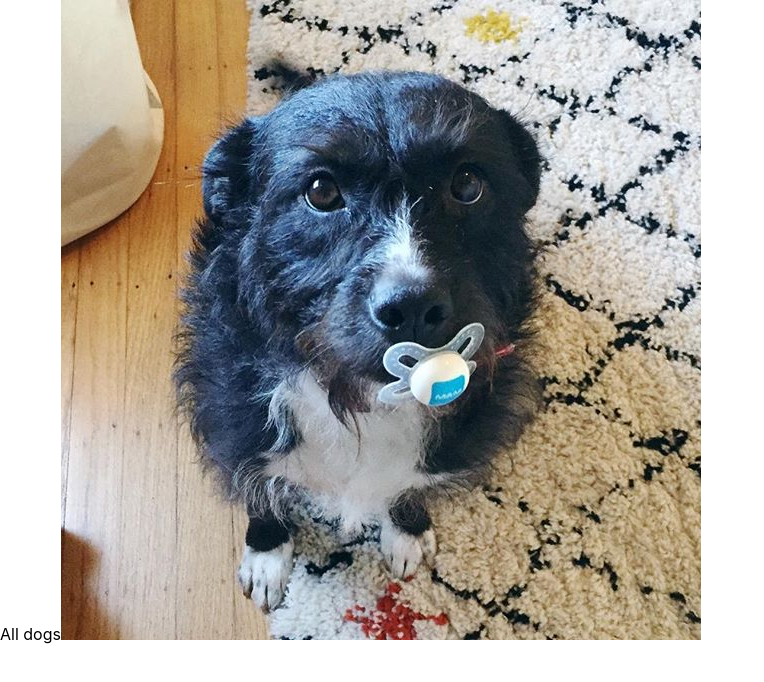
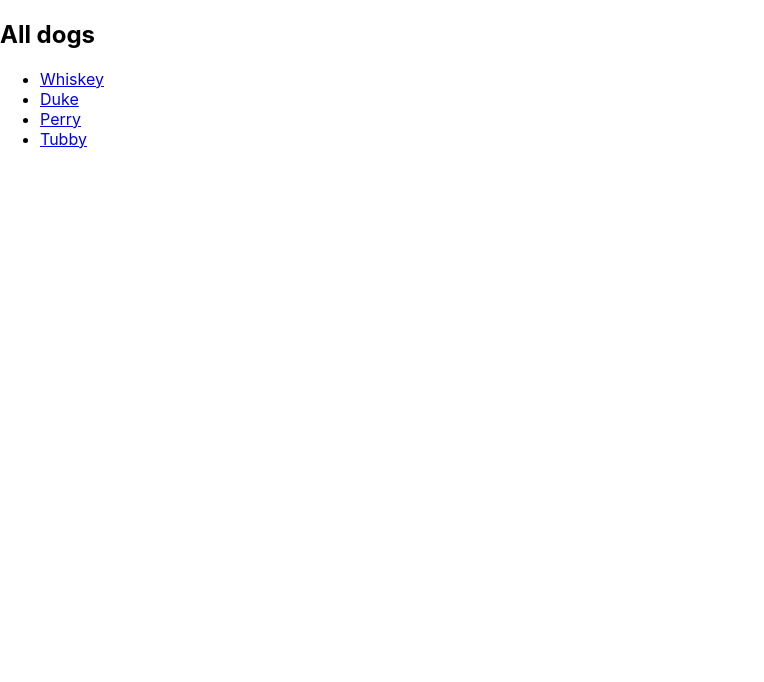
Before and after one commit to Lactantius/react-dogs-colors, a React (Create React App) app: page /dogs in a window 1280 px wide. Shown: the top 682 px of the page, without its empty margins (0-764 px from the left). Built offline with nearby package versions, Linux system fonts and the light colour scheme.

Commit message:
DogList renders

```diff
--- a/src/DogList.tsx
+++ b/src/DogList.tsx
@@ -1,11 +1,19 @@
 import React from "react";
-import * as whiskey from "./whiskey.jpg";
+import { Link } from "react-router-dom";
 
-function DogList(): JSX.Element {
+import { DogProps } from "./types";
+
+function DogList({ dogs }: DogProps): JSX.Element {
   return (
     <div className="DogList">
-      All dogs
-      <img src={whiskey.default} alt="" />
+      <h2>All dogs</h2>
+      <ul>
+        {dogs.map((dog) => (
+          <li key={dog.name}>
+            <Link to={dog.name}>{dog.name}</Link>
+          </li>
+        ))}
+      </ul>
     </div>
   );
 }
--- a/src/Router.tsx
+++ b/src/Router.tsx
@@ -12,7 +12,7 @@ function Router({ dogs }: DogProps) {
   return (
     <Routes>
       <Route path="dogs/:name" element={<Dog dogs={dogs} />} />
-      <Route path="dogs" element={<DogList />} />
+      <Route path="dogs" element={<DogList dogs={dogs} />} />
       <Route path="colors/:color" element={<Color />} />
       <Route path="colors" element={<ColorList />} />
     </Routes>
```
